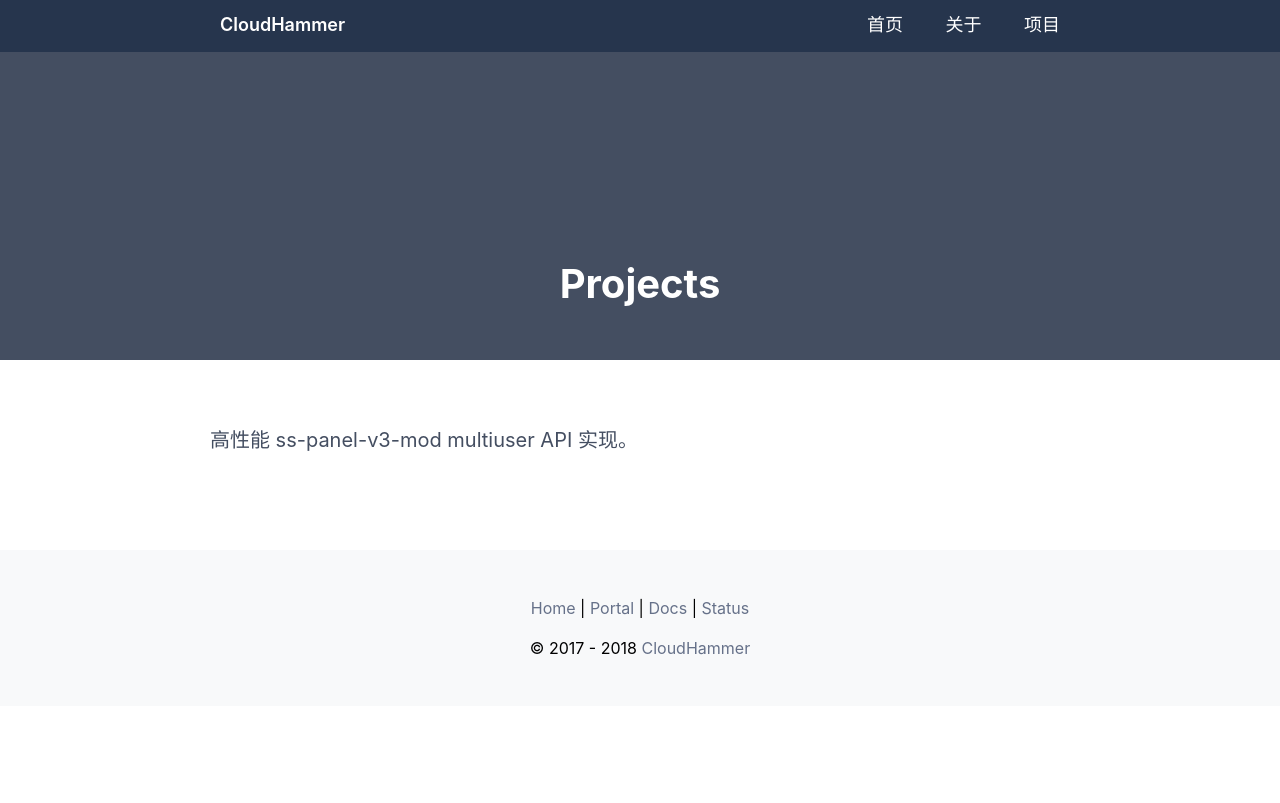
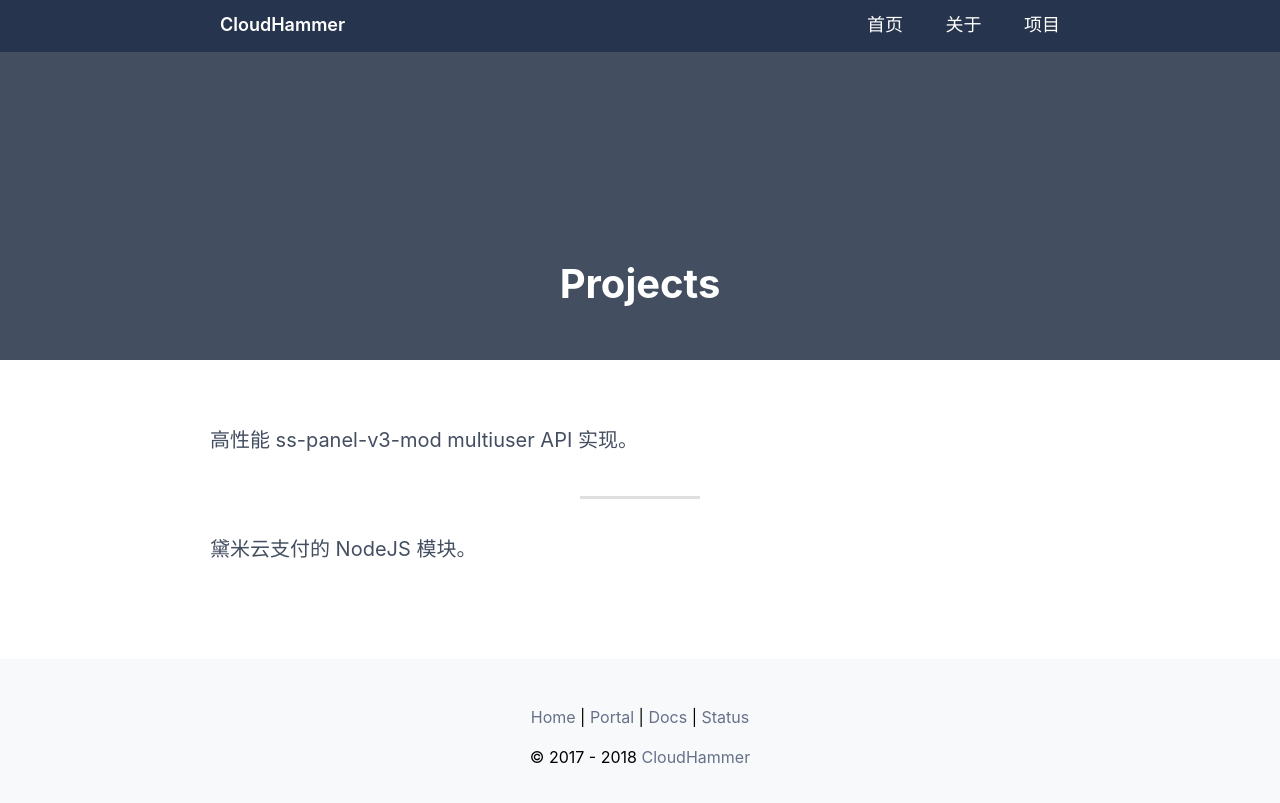
Before and after one commit to nanqinlang-fork-web-blogs/CloudHammer.github.io, a Jekyll site: the page built from projects/index.md, in a window 1280 px wide. Shown: the top 803 px of the page. Built offline with Jekyll 4.4.1, drawn with Linux system fonts in a browser that asks for light colours; a script that is not in the unit is left out.

Commit message:
Update projects info

```diff
--- a/_config.yml
+++ b/_config.yml
@@ -13,4 +13,4 @@ nav:
   - title: 关于
     link: "/about/"
   - title: 项目
-    link: "/project/"
+    link: "/projects/"
--- a/projects/index.md
+++ b/projects/index.md
@@ -4,6 +4,13 @@ title: Projects
 ---
 
 <div class="github-card" data-github="CloudHammer/Seeds" data-width="400" data-height="" data-theme="default"></div>
-<script src="//cdn.jsdelivr.net/github-cards/latest/widget.js"></script>
 
 高性能 ss-panel-v3-mod multiuser API 实现。
+
+----
+
+<div class="github-card" data-github="CloudHammer/nodejs-daimiyun" data-width="400" data-height="" data-theme="default"></div>
+
+黛米云支付的 NodeJS 模块。
+
+<script src="//cdn.jsdelivr.net/github-cards/latest/widget.js"></script>
```
